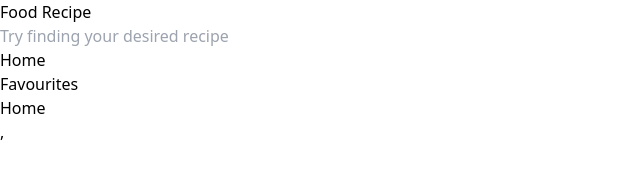
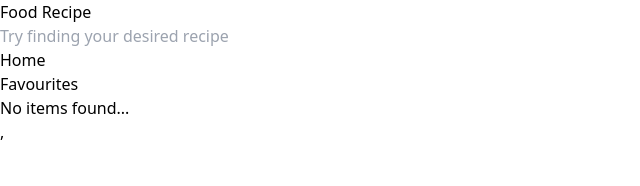
Before and after one commit to bhandaripawan8/FoodRecipe, a React (Vite) app: page / in a window 1280 px wide. Shown: the top 186 px of the page, without its empty margins (0-640 px from the left). Built offline with nearby package versions, Linux system fonts and the light colour scheme.

Commit message:
card for showcasing the result is created, dynamic button to go into details page

```diff
--- a/src/Components/Navbar.jsx
+++ b/src/Components/Navbar.jsx
@@ -5,7 +5,6 @@ import { GlobalContext } from '../context/GlobalContext';
 
 export default function Navbar() {
   const {searchParam, setsearchParam, handleSearch} = useContext(GlobalContext);
-  console.log
 
   return (
     <nav className='flex justify-between items-center py-8 container mx-auto flex-col lg:flex-row gap-5 lg:gap-0'>
--- a/src/Pages/Home/Home.jsx
+++ b/src/Pages/Home/Home.jsx
@@ -1,7 +1,17 @@
-import React from 'react'
+import React, { useContext } from 'react'
+import { GlobalContext } from '../../context/GlobalContext'
+import Items from './Items';
 
 export default function Home() {
+  const {isLoading, resData} = useContext(GlobalContext);
+  if (isLoading) return <div>Loading...please wiat!</div>
+
   return (
-    <div>Home</div>
+    <div className = "py-8 container mx-auto flex flex-wrap justify-center gap-10">
+        {resData && resData.length > 0 ?
+      resData.map((items, index) =>
+          <Items key = {index} items = {items}/>) :  (
+    <h3 className = "lg:text-4xl text-xl text-center text-black font-extrabold">No items found...</h3> )}
+    </div>
   )
 }
--- /dev/null
+++ b/src/Pages/Home/Items.jsx
@@ -0,0 +1,35 @@
+import React from 'react'
+import { Link } from 'react-router-dom';
+
+export default function AllItems({ items }) {
+    console.log(items);
+
+    return (
+        <div className='flex flex-col w-80 overflow-hidden p-5 bg-white/75 shadow-xl gap-5 border-2 rounded-2xl border-white'>
+            <div className='h-40 flex justify-center overflow-hidden items-center rounded-xl'>
+                <img src= {items.image_url} alt="" className='block w-full ' />
+            </div>
+            <div>
+                <span className='text-sm text-cyan-700 font-medium'>{items.publisher}</span>
+                <h3 className='font-bold text-2xl truncate text-black'>{items.title}</h3>
+                <Link to = {`/Details/${items.id}`} className='text-sm p-3 px-8 rounded-lg uppercase font-medium tracking-wider inline-block shadow-mg bg-black text-white mt-3'>
+                    Recipe Details
+                </Link>
+            </div>
+        </div>
+
+    );
+  }
+
+    //   <>
+    //     {items && items.length > 0 ? (
+    //       items.map((e, index) => (
+    //         <div key={index}>
+    //           <h3>{e.publisher}</h3>
+    //           <img src={e?.image_url} alt={e.publisher} />
+    //         </div>
+    //       ))
+    //     ) : (
+    //       <p>No items to display</p>
+    //     )}
+    //   </>
--- a/src/context/GlobalContext.jsx
+++ b/src/context/GlobalContext.jsx
@@ -6,18 +6,29 @@ export const GlobalContext = createContext(null);
 export default function globalState({children}){
 
     const [searchParam, setsearchParam] = useState('');
+    const [isLoading, setisLoading] = useState(false);
+    const [resData, setresData] = useState([]);
+
     async function handleSearch(e){
         e.preventDefault();
         try{
             const res = await fetch(`https://forkify-api.herokuapp.com/api/v2/recipes?search=${searchParam}`)
             const data = await res.json();
-            console.log(data);
+            if(data.data.recipes){
+                setresData(data.data.recipes);
+                setisLoading(false);
+                setsearchParam('');
+            }
+
         }catch(e){
             console.log(e);
+            setisLoading(false);
+            setsearchParam('');
         }
     }
+    console.log(isLoading,resData);
 
     return (
-        <GlobalContext.Provider value={{searchParam, setsearchParam, handleSearch}}>{children}</GlobalContext.Provider>
+        <GlobalContext.Provider value={{searchParam, setsearchParam, handleSearch, isLoading, resData}}>{children}</GlobalContext.Provider>
     )
 }
```
